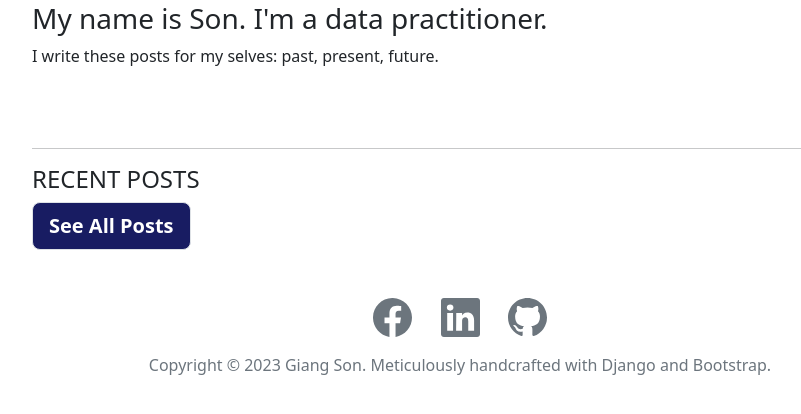
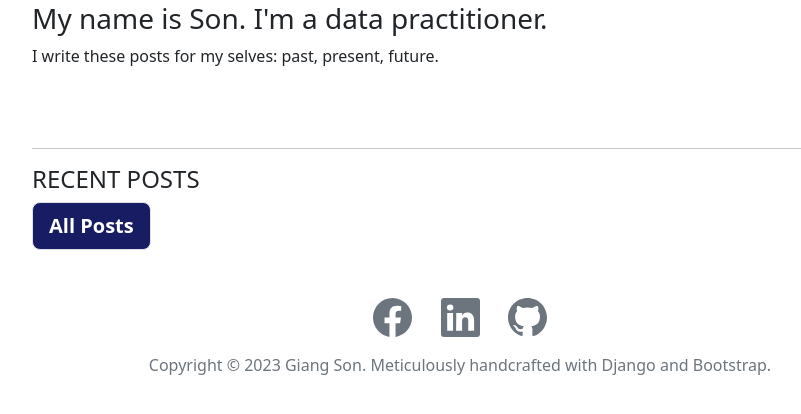
Before and after one commit to giangson19/blog_website, a Django app: page / in a window 1280 px wide. Shown: the part 166-580 px from the top of the page, without its empty margins (180-981 px from the left). Run offline with Django 4.2, Linux system fonts and the light colour scheme; data that the repository does not hold is empty; parts of the project's set-up code (start-up, migrations or seed data) failed here and were passed over; some libraries are stand-ins or nearby versions.

Commit message:
Change button All posts

```diff
--- a/blog/templates/blog/index.html
+++ b/blog/templates/blog/index.html
@@ -29,7 +29,7 @@
 
             {%include 'blog/post_list.html' %}
 
-            <a class="btn btn-primary btn-lg border rounded-8" role="button" href="{% url 'all_posts' %} " style="background:#181C62;"><strong>See All Posts</strong></a>
+            <a class="btn btn-primary btn-lg border rounded-8" role="button" href="{% url 'all_posts' %} " style="background:#181C62;"><strong>All Posts</strong></a>
 
             </div>
         </div>
```
